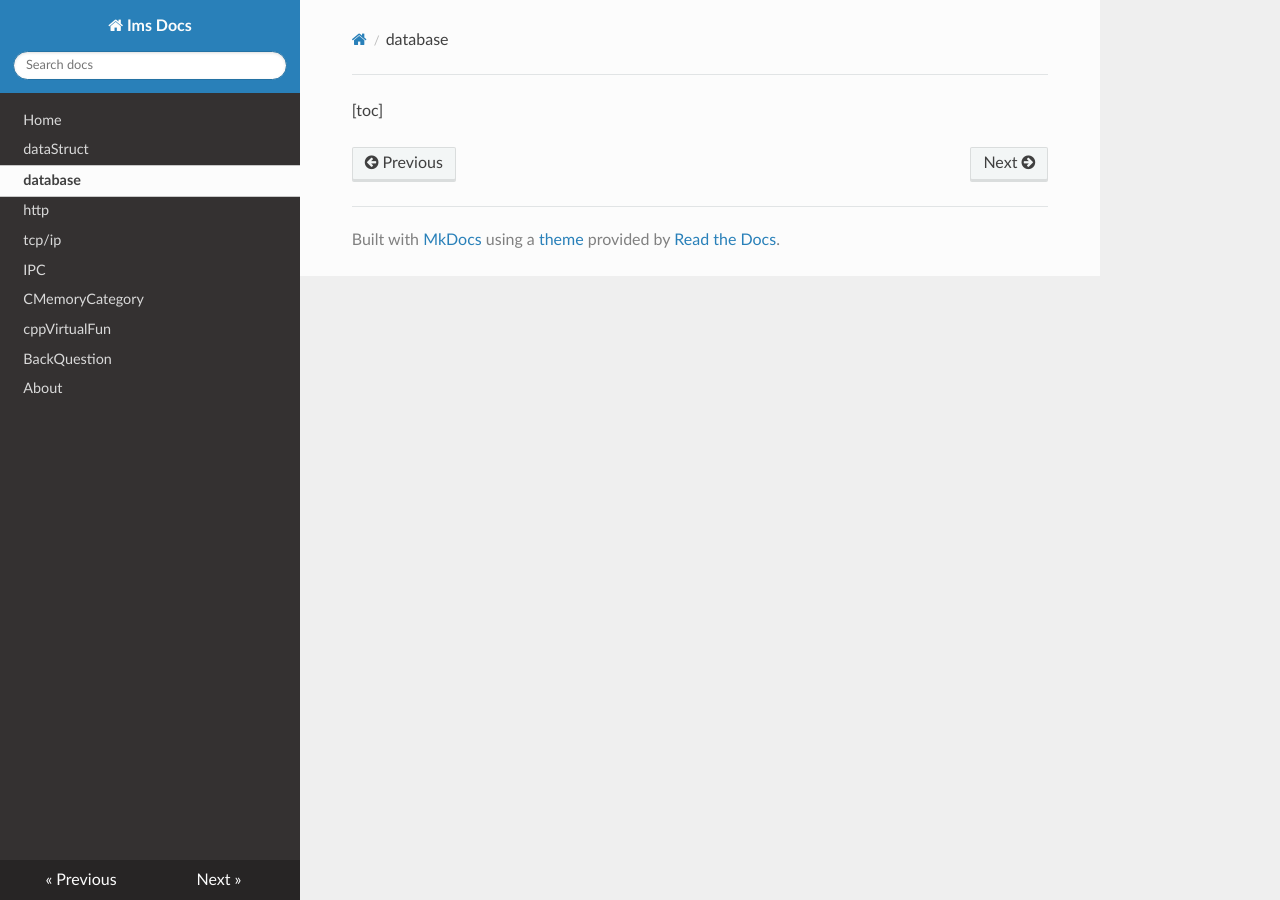
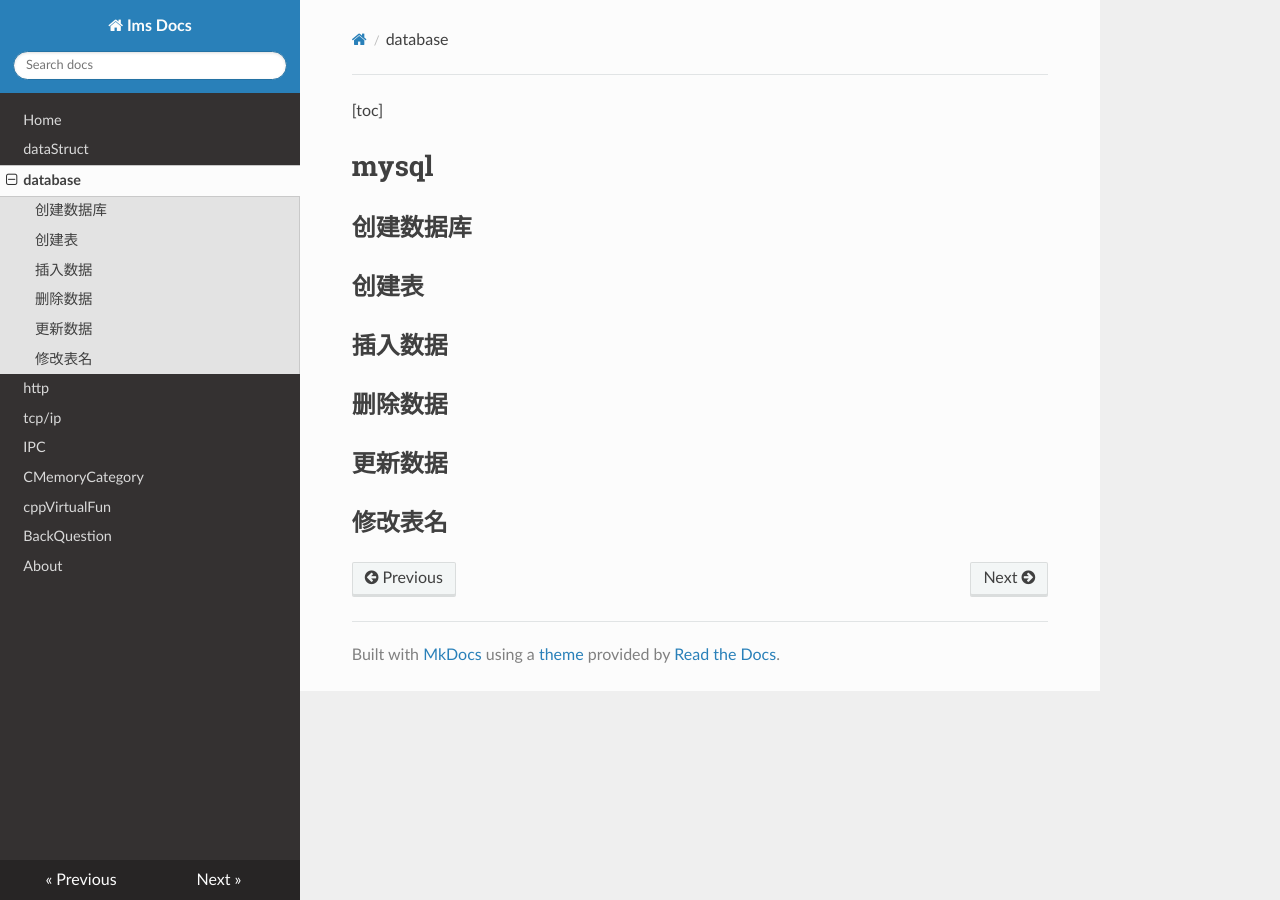
Before and after one commit to ims0/mkdocs, an MkDocs documentation site: the page built from docs/database.md, in a window 1280 px wide. Built offline with MkDocs 1.6.1, drawn with Linux system fonts in a browser that asks for light colours; nearby versions of some CDN libraries.

Commit message:
add mysql

```diff
--- a/docs/database.md
+++ b/docs/database.md
@@ -1 +1,16 @@
 [toc]
+
+# mysql
+
+## 创建数据库
+
+
+## 创建表
+
+## 插入数据
+
+## 删除数据
+
+## 更新数据
+
+## 修改表名
```
